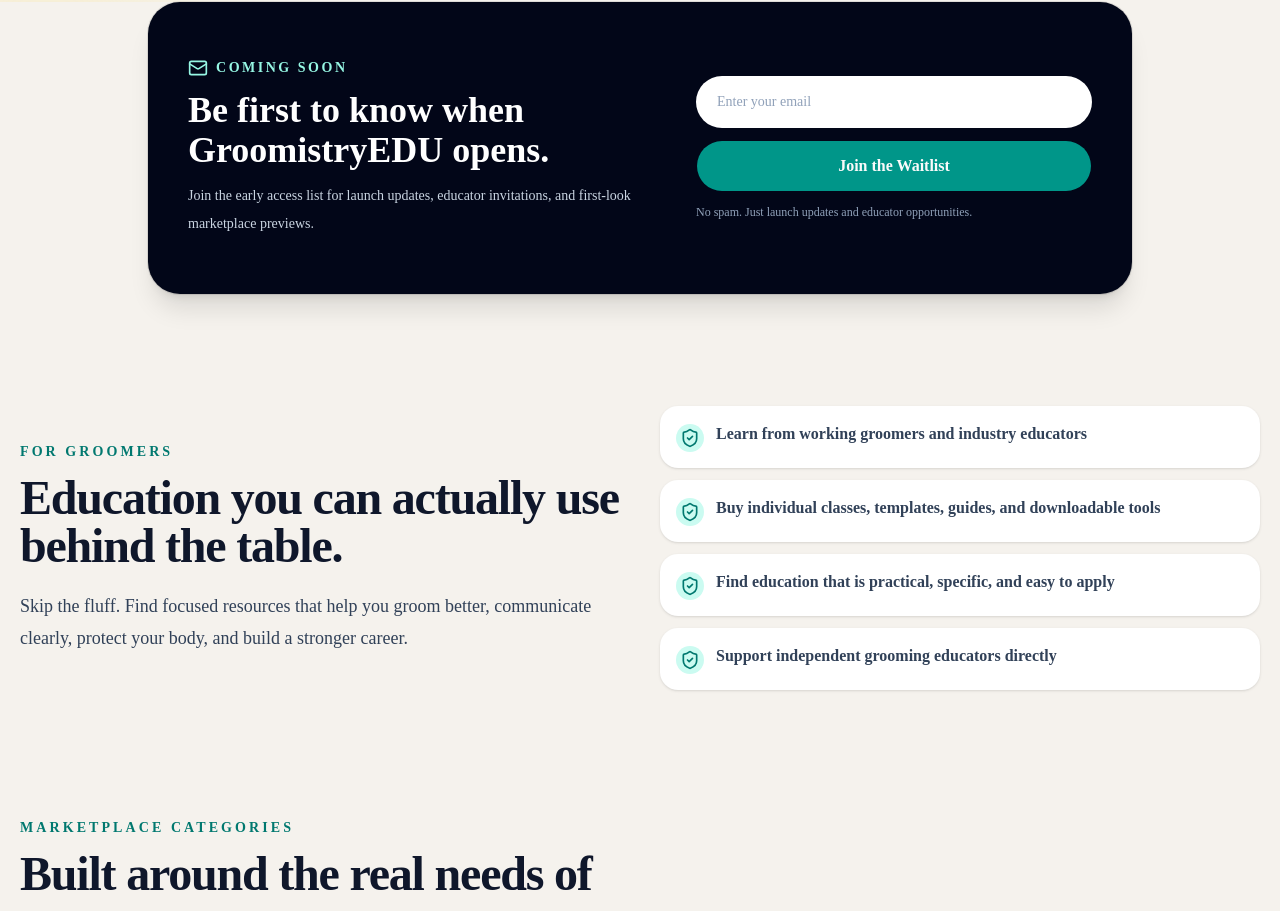
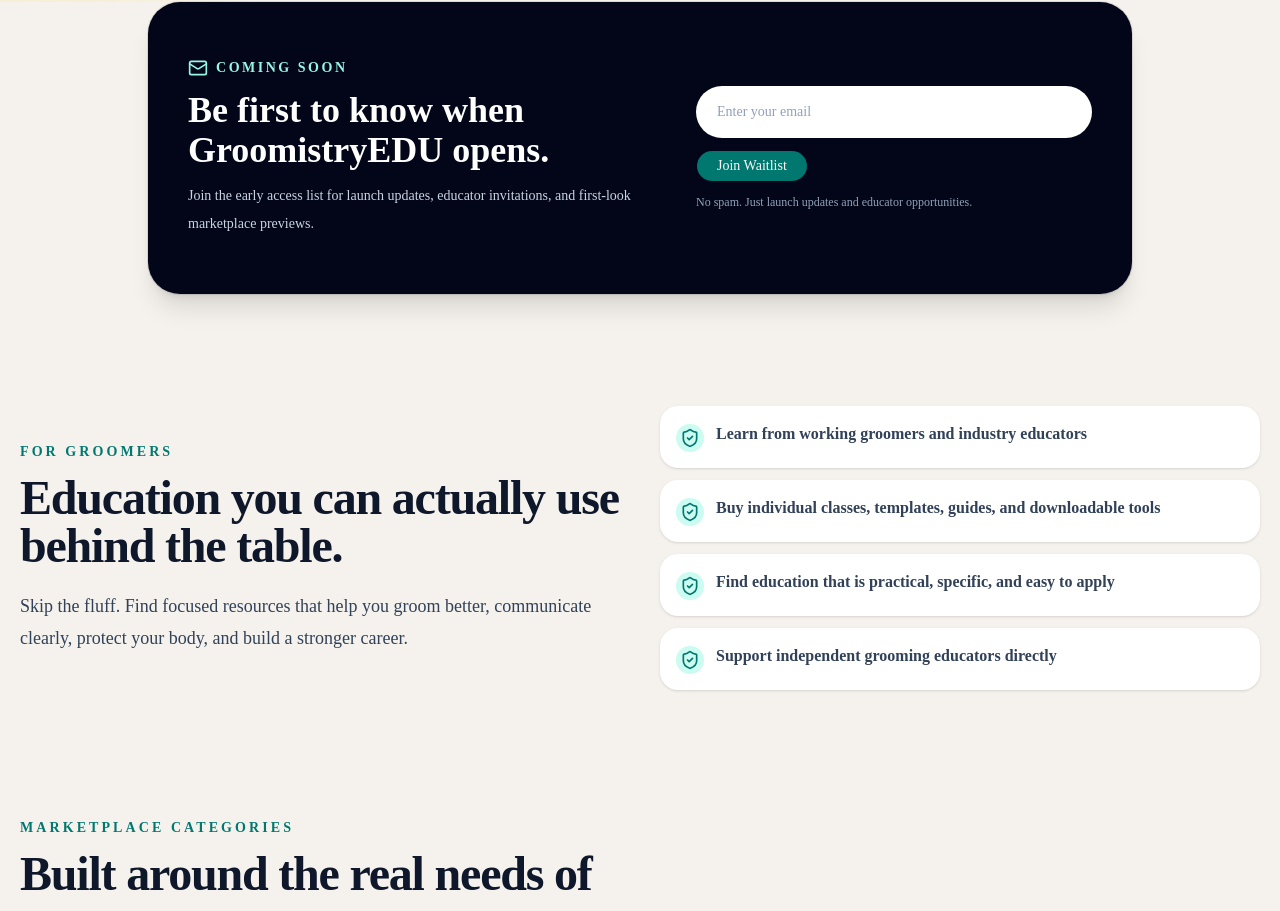
Before and after one commit to groomedu/Desktop-groomistryedu, a Next.js app: page / in a window 1280 px wide. Shown: the part 837-1748 px from the top of the page. Built offline with nearby package versions, Linux system fonts and the light colour scheme.

Commit message:
fix bottom waitlist button

```diff
--- a/app/page.tsx
+++ b/app/page.tsx
@@ -189,9 +189,13 @@
                   placeholder="Enter your email"
                   className="h-13 rounded-full border border-white/10 bg-white px-5 py-4 text-slate-950 outline-none ring-teal-300 placeholder:text-slate-400 focus:ring-4"
                 />
-                <Button className="h-13 rounded-full bg-teal-600 px-7 py-4 text-base font-bold hover:bg-teal-500">
-                  Join the Waitlist
-                </Button>
+  <a
+  rel="noopener noreferrer"
+>
+  <Button className="rounded-full bg-teal-700 px-5 hover:bg-teal-800">
+    Join Waitlist
+  </Button>
+</a>
                 <p className="text-xs text-slate-400">No spam. Just launch updates and educator opportunities.</p>
               </form>
             </CardContent>
```
